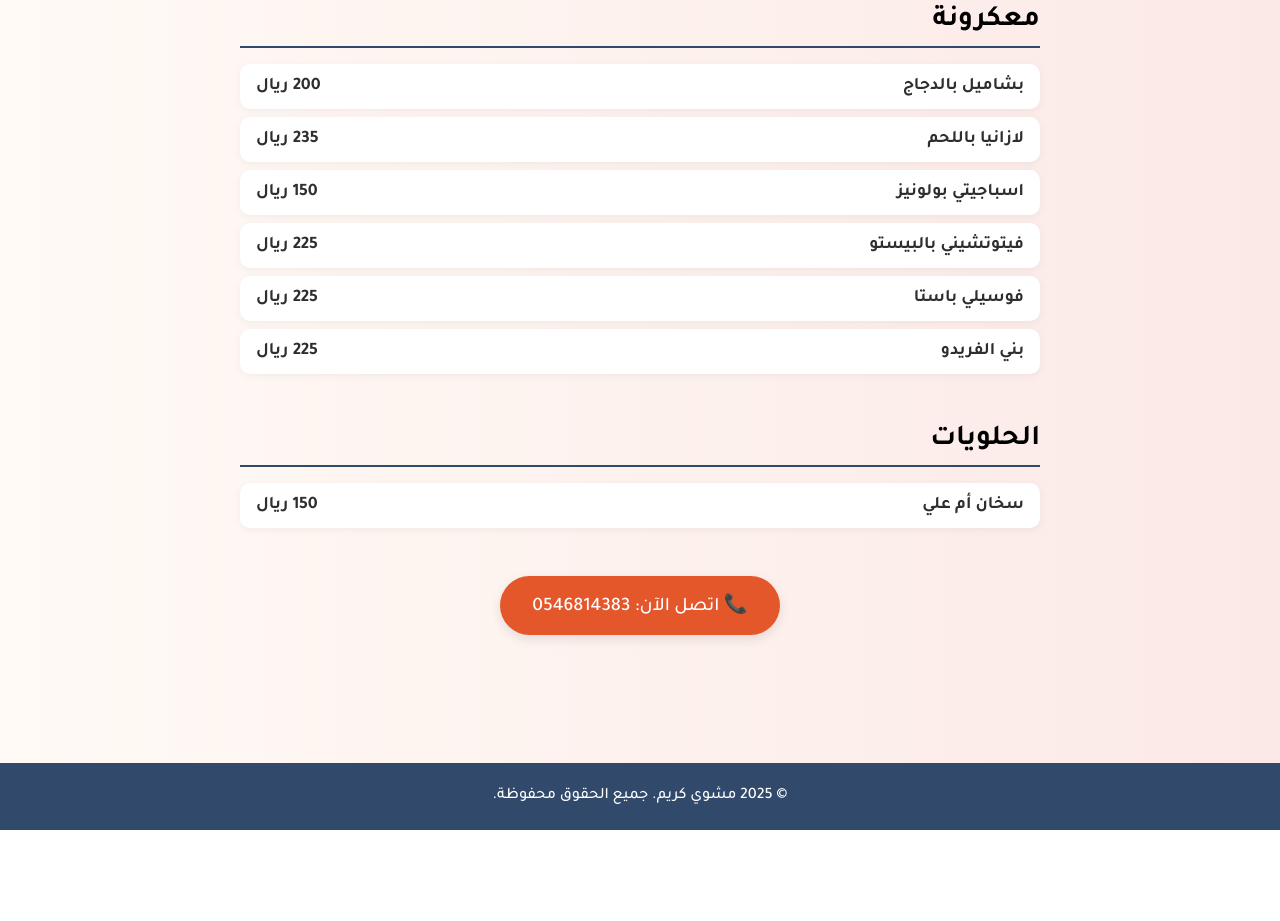
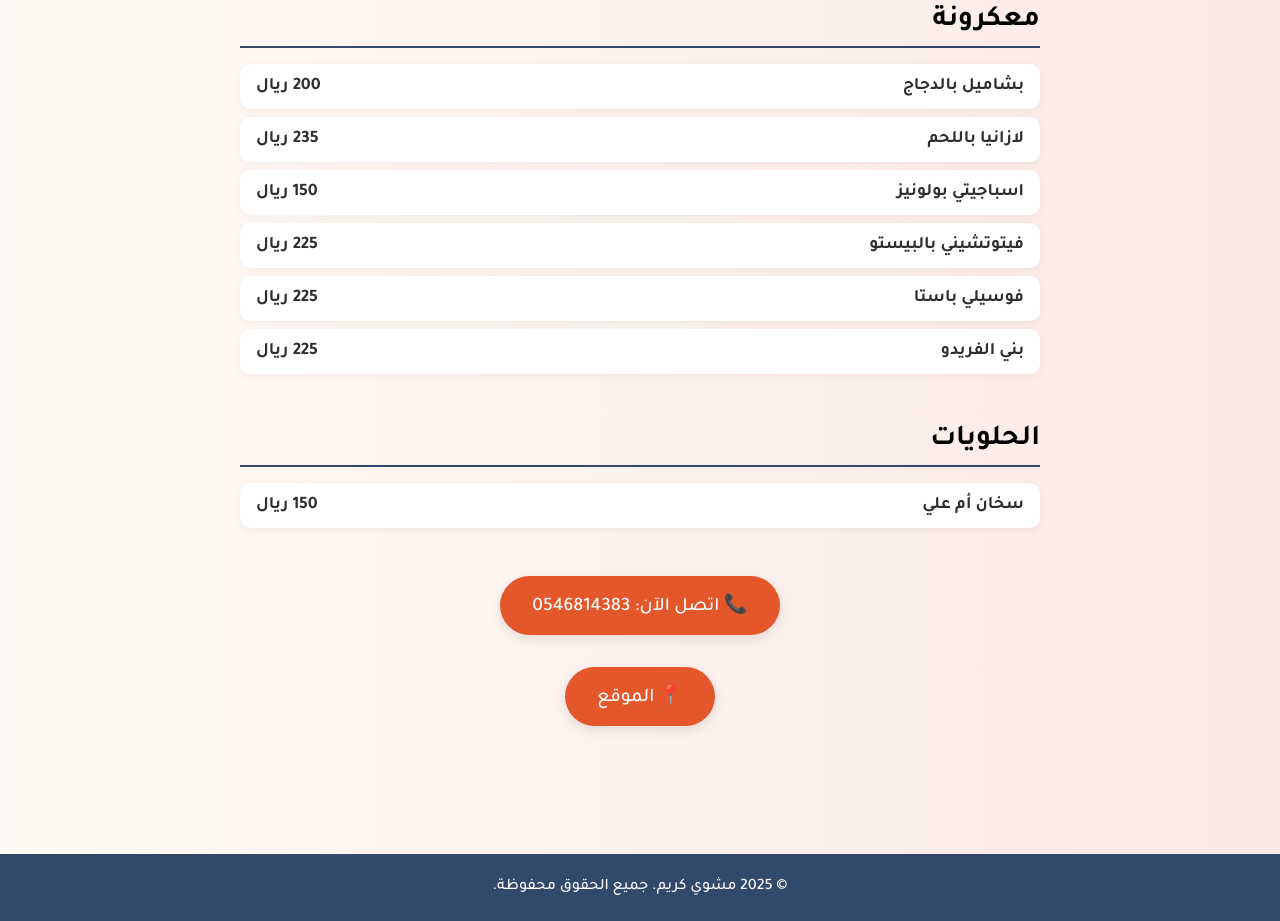
Before and after one commit to YousefAlsuliman/mashwi-kareem, a plain HTML site: page index.html in a window 1280 px wide. Shown: the part 1620-2541 px from the top of the page. Before the commit the page ends 2450 px from the top, so only its background shows below. Drawn offline with Linux system fonts and the light colour scheme.

Commit message:
Update index.html

```diff
--- a/index.html
+++ b/index.html
@@ -193,6 +193,9 @@
       <a href="tel:+966546814383" class="call-button"
         >📞 اتصل الآن: 0546814383</a
       >
+      <a href="https://maps.app.goo.gl/MVKnBrqkBUEnB6DMA" class="call-button"
+        >📍 الموقع</a
+      >
     </main>
 
     <footer>&copy; 2025 مشوي كريم. جميع الحقوق محفوظة.</footer>
```
